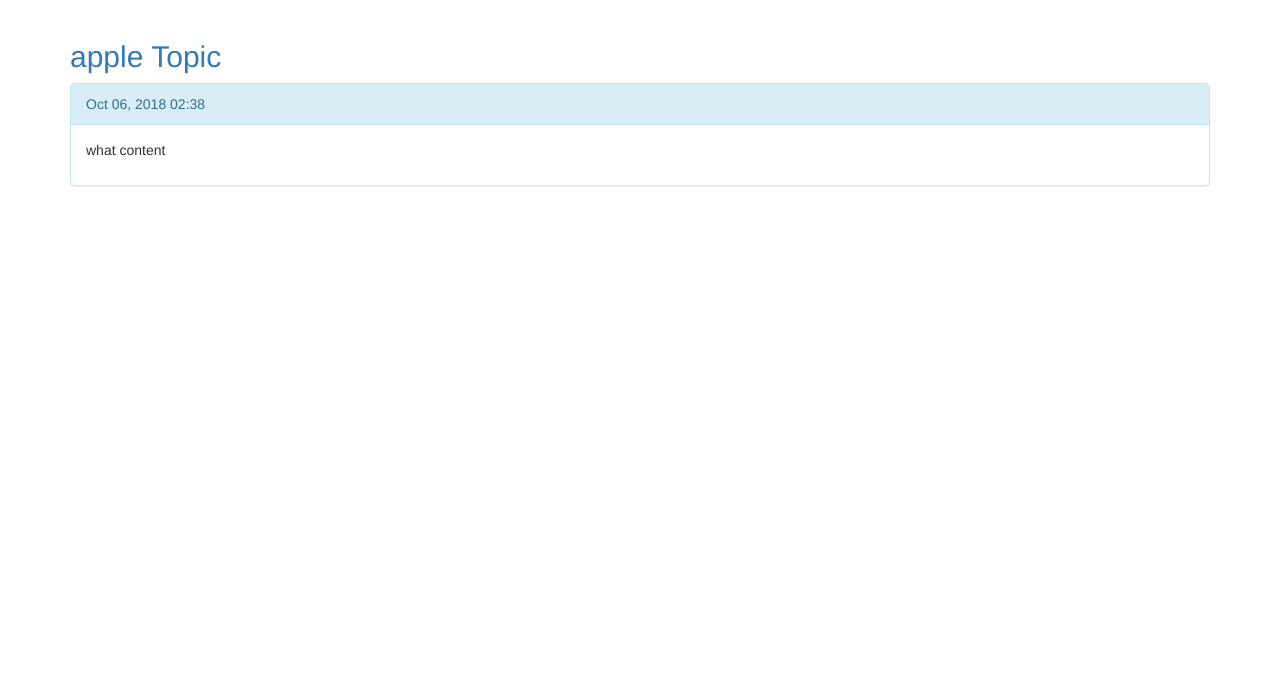
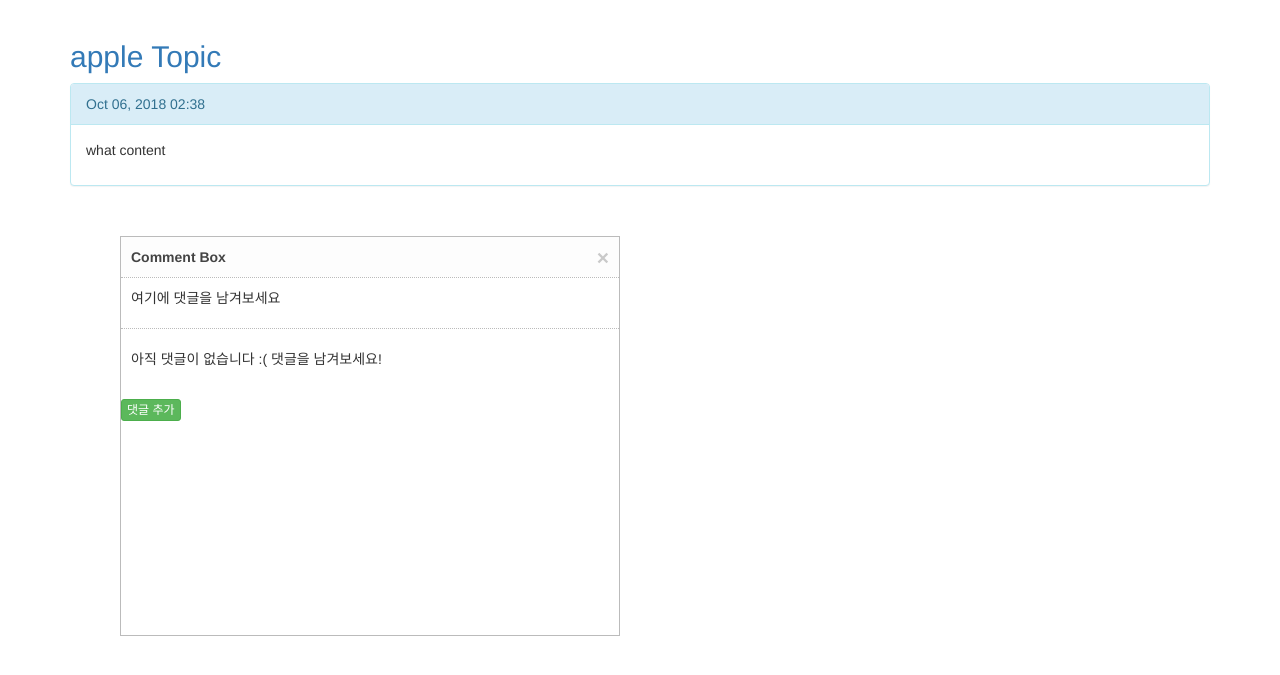
Before and after one commit to Choco0914/django-blog, a Django app: a page that uses my_blog/templates/my_blog/base.html in a window 1280 px wide. Shown: the part 51-726 px from the top of the page. Run offline with Django 3.2, Linux system fonts and the light colour scheme; data comes from the database, SQL or seed files in the repository; both versions use the stored data as it was after the commit; some libraries are stand-ins or nearby versions.

Commit message:
Added Comment

```diff
--- a/my_blog/admin.py
+++ b/my_blog/admin.py
@@ -1,6 +1,7 @@
 from django.contrib import admin
 
-from .models import Topic, Content
+from .models import Topic, Content, Comment
 
 admin.site.register(Topic)
 admin.site.register(Content)
+admin.site.register(Comment)
--- a/my_blog/forms.py
+++ b/my_blog/forms.py
@@ -1,16 +1,25 @@
 from django import forms
 
-from .models import Topic, Content
+from .models import Topic, Content, Comment
 
 class TopicForm(forms.ModelForm):
+    """주제의 폼을 정의한다"""
     class Meta:
         model = Topic
         fields = ['text', 'public']
         labels = {'text': '', 'public': '주제를 공개하려면 체크해주세요'}
 
 class ContentForm(forms.ModelForm):
+    """주제에 맞는 내용의 폼을 정의한다."""
     class Meta:
         model = Content
         fields = ['text']
         labels = {'text': ''}
         widgets = {'text': forms.Textarea(attrs={'cols':80})}
+
+class CommentForm(forms.ModelForm):
+    """댓글의 폼을 정의한다"""
+    class Meta:
+        model = Comment
+        fields = ['text']
+        lavels = {'text': '',}
--- a/my_blog/models.py
+++ b/my_blog/models.py
@@ -24,4 +24,25 @@ class Content(models.Model):
 
     def __str__(self):
         """모델에 관한 정보를 문자열 형태로 반환한다."""
-        return self.text[:50] + "..."
+        if self.text[:] > self.text[:50]:
+            return self.text[:50] + "..."
+        else:
+            return self.text[:]
+
+class Comment(models.Model):
+    """댓글의 모델을 정의한다"""
+    content = models.ForeignKey(Content, related_name='comments',
+                            on_delete = models.CASCADE)
+    text = models.TextField()
+    author = models.ForeignKey(User, on_delete = models.CASCADE)
+    created_date = models.DateTimeField(auto_now_add=True)
+    approved_comment = models.BooleanField(default=False)
+
+    def approve(self):
+        """댓글을 승인한다"""
+        self.approved_comment = True
+        self.save()
+
+    def __str__(self):
+        """모델에 관한 정보를 문자열 형태로 반환한다."""
+        return self.text
--- /dev/null
+++ b/my_blog/static/css/blog.css
@@ -0,0 +1,69 @@
+@import url(//netdna.bootstrapcdn.com/bootstrap/3.1.1/css/bootstrap.min.css);
+
+.detailBox {
+    width:500px;
+    border:1px solid #bbb;
+    margin:50px;
+    height:400px;
+}
+.titleBox {
+    background-color:#fdfdfd;
+    padding:10px;
+}
+.titleBox label{
+  color:#444;
+  margin:0;
+  display:inline-block;
+}
+
+.commentBox {
+    padding:10px;
+    border-top:1px dotted #bbb;
+}
+.commentBox .form-group:first-child, .actionBox .form-group:first-child {
+    width:80%;
+}
+.commentBox .form-group:nth-child(2), .actionBox .form-group:nth-child(2) {
+    width:18%;
+}
+.actionBox .form-group * {
+    width:100%;
+}
+.taskDescription {
+    margin-top:10px 0;
+}
+.commentList {
+    padding:0;
+    list-style:none;
+    max-height:200px;
+    overflow:auto;
+}
+.commentList li {
+    margin:0;
+    margin-top:10px;
+}
+.commentList li > div {
+    display:table-cell;
+}
+.commenterImage {
+    width:30px;
+    margin-right:5px;
+    height:100%;
+    float:left;
+}
+.commenterImage img {
+    width:100%;
+    border-radius:50%;
+}
+.commentText p {
+    margin:0;
+}
+.sub-text {
+    color:#aaa;
+    font-family:verdana;
+    font-size:11px;
+}
+.actionBox {
+    border-top:1px dotted #bbb;
+    padding:10px;
+}
--- a/my_blog/templates/my_blog/base.html
+++ b/my_blog/templates/my_blog/base.html
@@ -1,4 +1,5 @@
 {% load bootstrap3 %}
+{% load static %}
 
 <!DOCTYPE html>
 <html lang='ko'>
@@ -11,7 +12,7 @@
 
     {% bootstrap_css %}
     {% bootstrap_javascript %}
-
+    <link rel="stylesheet" href="{% static 'css/blog.css' %}">
   </head>
 
   <body>
--- a/my_blog/templates/my_blog/read_content.html
+++ b/my_blog/templates/my_blog/read_content.html
@@ -19,4 +19,44 @@
     {{ content.text|linebreaks }}
     </div>
   </div>
+
+
+  <div class="detailBox">
+    <div class ="titleBox">
+      <label>Comment Box</label>
+        <button type="button" class="close" aria-hidden="true">&times;</button>
+    </div>
+    <div class="commentBox">
+
+      <p class="taskDescription">여기에 댓글을 남겨보세요</p>
+    </div>
+    <div class="actionBox">
+      <ul class="commentList">
+        <li>
+          {% for comment in content.comments.all %}
+          <strong>{{ comment.author }}</strong>
+          <div class="commenterImage">
+            <img src="http://placekitten.com/50/50" />
+          </div>
+          <div class="commentText">
+            <p class="">{{ comment.text|linebreaks }}</p>
+              <span class="date sub-text">{{ comment.created_date}}</span>
+          </div>
+          <div class="text-right">
+            <a href="{% url 'my_blog:delete_comment' comment.id %}"
+             button onclick="return confirm('정말 삭제하겠습니까?');"
+              name="submit" class="btn btn-danger btn-xs">댓글 삭제하기
+            </a>
+          </div>
+          {% empty %}
+            <p>아직 댓글이 없습니다 :( 댓글을 남겨보세요! </p>
+        </li>
+      </ul>
+          {% endfor %}
+    </div>
+    <a href="{% url 'my_blog:new_comment' content.id %}"
+      name="submit" class="btn btn-success btn-xs" role="buton">
+      댓글 추가
+    </a>
+  </div>
 {% endblock %}
--- a/my_blog/templates/my_blog/topic.html
+++ b/my_blog/templates/my_blog/topic.html
@@ -8,7 +8,7 @@
         <div class="text-right">
           {% buttons %}
             <a href="{% url 'my_blog:delete_topic' topic.id %}"
-            button onclick="return confirm('정말 삭제하겠습니까?');"
+             onclick="return confirm('정말 삭제하겠습니까?');"
               name="submit" class="btn btn-danger" role="button">
               주제 삭제하기
             </a>
--- a/my_blog/urls.py
+++ b/my_blog/urls.py
@@ -31,5 +31,14 @@ urlpatterns =[
     views.edit_content, name='edit_content'),
     # 내용 삭제 Url
     re_path(r'^contents/(?:page-(?P<content_id>\d+)/delete_content/)?$',
-    views.delete_content, name='delete_content')
+    views.delete_content, name='delete_content'),
+
+    # Comment page
+    # 새로운 댓글을 추가하는 페이지
+    re_path(r'^comment/(?:page-(?P<content_id>\d+)/new_comment/)?$',
+    views.new_comment, name='new_comment'),
+
+    # 댓글을 삭제하는 Url
+    re_path(r'^comment/(?:page-(?P<comment_id>\d+)/delete_comment/)?$',
+    views.delete_comment, name='delete_comment'),
 ]
--- a/my_blog/views.py
+++ b/my_blog/views.py
@@ -6,8 +6,8 @@ from django.contrib.auth.decorators import login_required
 from django.contrib.auth.models import User
 from django.db.models import Q
 
-from .models import Topic ,Content
-from .forms import TopicForm, ContentForm
+from .models import Topic, Content, Comment
+from .forms import TopicForm, ContentForm, CommentForm
 
 def check_topic_owner(request, topic):
     """주제에 연결된 사용자가 현재 로그인된 사용자와 일치하는지 확인한다"""
@@ -28,6 +28,7 @@ def _get_topics_For_user(user):
 
     return Topic.objects.filter(q)
 
+# 주제
 def topics(request):
     """주제를 나타내는 page"""
     topics = _get_topics_For_user(request.user).order_by('date_added')
@@ -78,10 +79,12 @@ def delete_topic(request, topic_id):
     topic.delete()
     return HttpResponseRedirect(reverse('my_blog:topics'))
 
+# 내용
 def read_content(request, content_id):
     """내용을 자세히 보여준다."""
-    content = Content.objects.get(id=content_id)
+    content = get_object_or_404(Content, id=content_id)
     topic = content.topic
+    form = CommentForm()
     topic_id = topic.id
     topics = _get_topics_For_user(request.user)
     topic_get = get_object_or_404(topics, id=topic_id)
@@ -89,7 +92,7 @@ def read_content(request, content_id):
         if content == selected_content:
             content = selected_content
 
-    context = {'content':selected_content, 'topic':topic}
+    context = {'content':content, 'topic':topic,}
     return render(request, 'my_blog/read_content.html', context)
 
 @login_required
@@ -143,3 +146,38 @@ def delete_content(request, content_id):
 
     content.delete()
     return HttpResponseRedirect(reverse('my_blog:topic', args=[topic.id]))
+
+# 댓글
+@login_required
+def new_comment(request, content_id):
+    """새로운 댓글을 달게 한다."""
+    content = get_object_or_404(Content, id=content_id)
+    topic = content.topic
+
+    if request.method != "POST":
+        form = CommentForm()
+    else:
+        form = CommentForm(data=request.POST)
+        if form.is_valid():
+            new_comment = form.save(commit=False)
+            new_comment.content = content
+            new_comment.author = request.user
+            new_comment.save()
+            return HttpResponseRedirect(reverse('my_blog:read_content',
+                                        args=[content_id]))
+
+    context = {'content':content, 'topic':topic, 'form':form, }
+    return render(request, 'my_blog/add_comment.html',
+            context)
+
+def delete_comment(request, comment_id):
+    """댓글을 삭제한다."""
+    comment = get_object_or_404(Comment, id=comment_id)
+    content = comment.content
+    # 댓글의 유저를 확인한다.
+    if comment.author != request.user:
+        raise Http404
+
+    comment.delete()
+    return HttpResponseRedirect(reverse('my_blog:read_content',
+                                    args=[content.id]))
```
Also changed, not shown: my_blog/templates/my_blog/add_comment.html (added, +20 -0 lines), db.sqlite3, my_blog/migrations/0005_comment.py (added), my_blog/static/placeholder.txt (renamed from blog/static/placeholder.txt).
